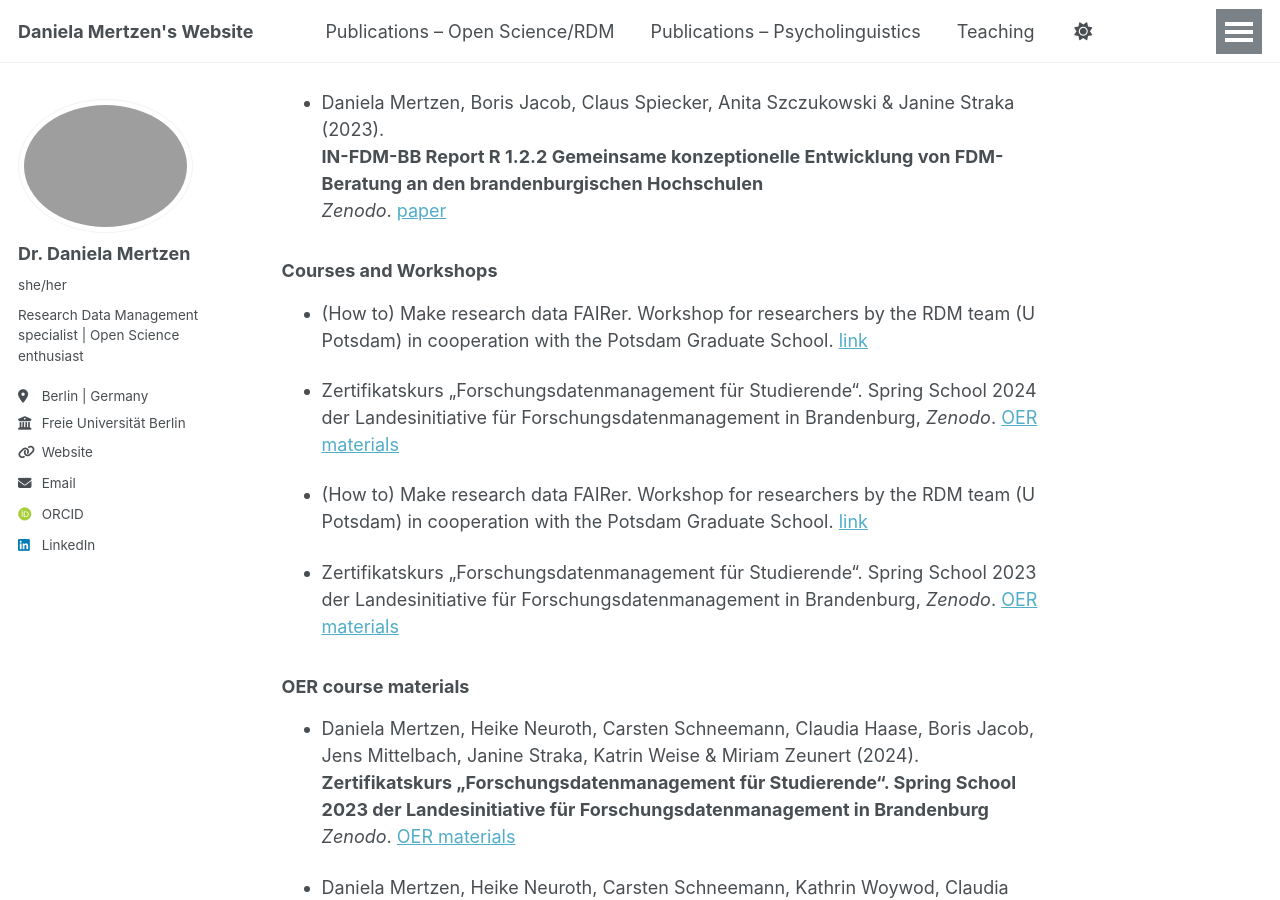
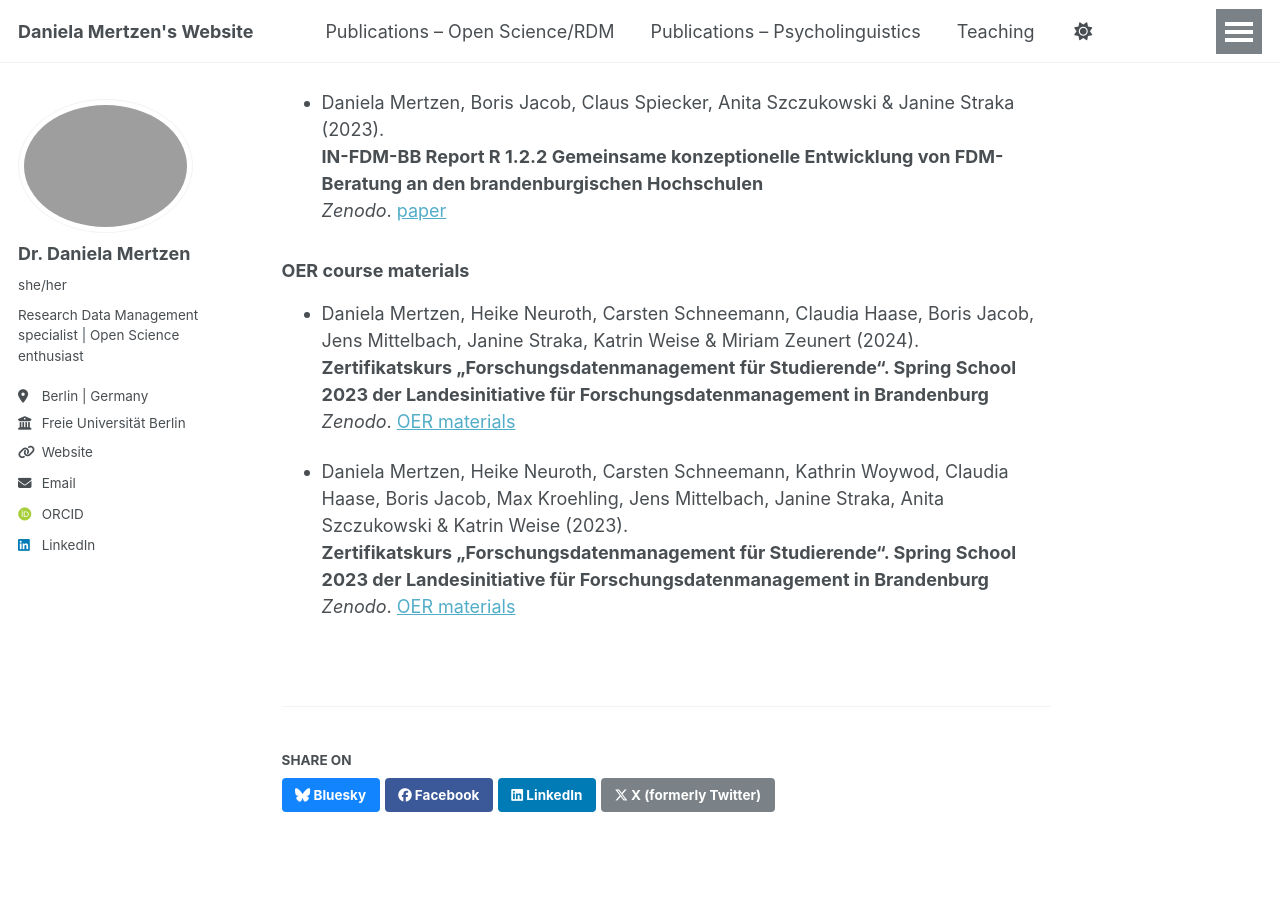
Before and after one commit to dmertzen/dmertzen.github.io, a Jekyll site: the page built from _talks/2025-08-13-publications-2.md, in a window 1280 px wide and 900 px high, scrolled down 2921 px. Built offline with Jekyll 4.4.1, drawn with Linux system fonts in a browser that asks for light colours; some web fonts are replaced; a script that is not in the unit is left out.

Commit message:
Update 2025-08-13-publications-2.md

```diff
--- a/_talks/2025-08-13-publications-2.md
+++ b/_talks/2025-08-13-publications-2.md
@@ -87,15 +87,6 @@ permalink: /talks/
   **IN-FDM-BB Report R 1.2.2 Gemeinsame konzeptionelle Entwicklung von FDM-Beratung an den brandenburgischen Hochschulen**
   _Zenodo_. [paper](https://doi.org/10.5281/zenodo.10014365)
 
-### Courses and Workshops
-
-- (How to) Make research data FAIRer. Workshop for researchers by the RDM team (U Potsdam) in cooperation with the Potsdam Graduate School. [link](https://pogs.ws.uni-potsdam.de/termin/detail?tid=82)
-
-- Zertifikatskurs „Forschungsdatenmanagement für Studierende“. Spring School 2024 der Landesinitiative für Forschungsdatenmanagement in Brandenburg, _Zenodo_. [OER materials](https://zenodo.org/record/7936966)
-
-- (How to) Make research data FAIRer. Workshop for researchers by the RDM team (U Potsdam) in cooperation with the Potsdam Graduate School. [link](https://pogs.ws.uni-potsdam.de/termin/detail?tid=39)
-
-- Zertifikatskurs „Forschungsdatenmanagement für Studierende“. Spring School 2023 der Landesinitiative für Forschungsdatenmanagement in Brandenburg, _Zenodo_. [OER materials](https://zenodo.org/record/7936966)
 
 ### OER course materials
 
```
